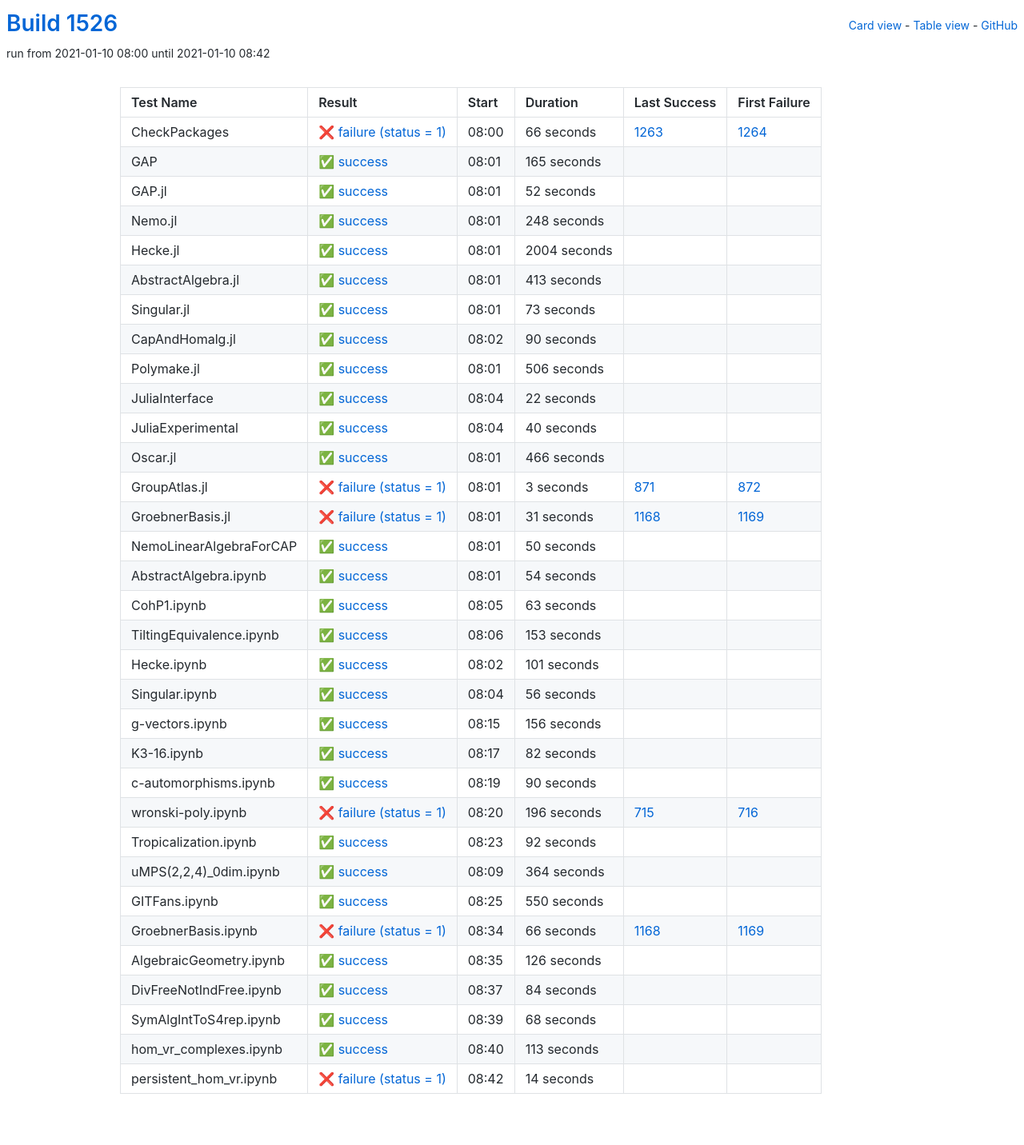
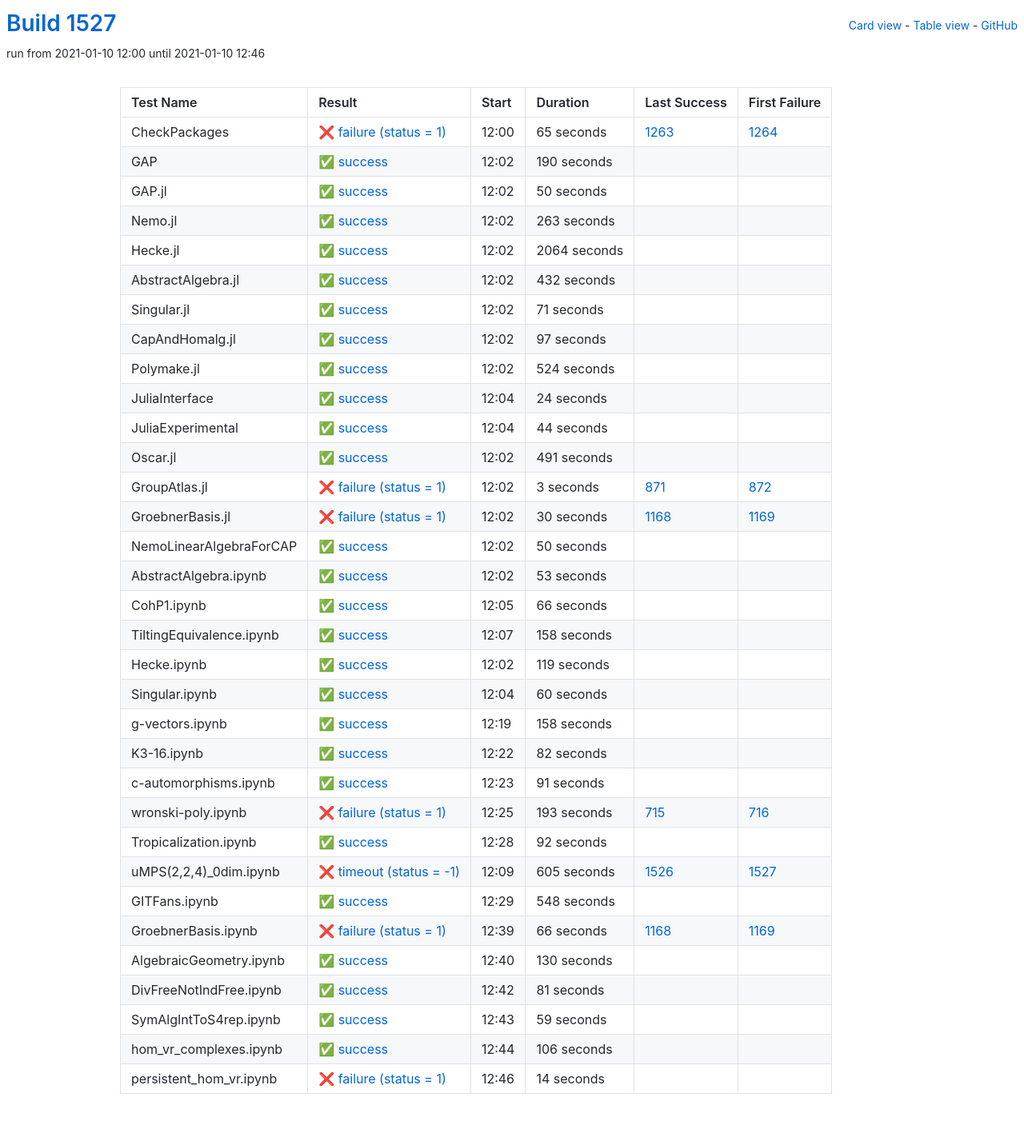
Before and after one commit to oscar-system/oscar-ci-status-stable, a Jekyll site: the page built from table.html, in a window 1280 px wide. Shown: the whole page at 80% size. Built offline with Jekyll 4.4.1, drawn with Linux system fonts in a browser that asks for light colours.

Commit message:
Build #1527

```diff
--- a/_data/ci.yml
+++ b/_data/ci.yml
@@ -1,6 +1,6 @@
 ---
-build: 1526
-build_url: https://oscarci.mathematik.uni-kl.de/job/oscar-stable/1526/
+build: 1527
+build_url: https://oscarci.mathematik.uni-kl.de/job/oscar-stable/1527/
 job: oscar-stable
 organization: oscar-system
 repo: oscar-ci-status-stable
@@ -8,152 +8,152 @@ repourl: https://github.com/oscar-system/oscar-ci-status-stable
 tests:
 - name: CheckPackages
   id: checkpackages
-  log: https://oscarci.mathematik.uni-kl.de/job/oscar-stable/1526/artifact/logs/build-1526/CheckPackages.log
-  start: 2021-01-10 08:00
+  log: https://oscarci.mathematik.uni-kl.de/job/oscar-stable/1527/artifact/logs/build-1527/CheckPackages.log
+  start: 2021-01-10 12:00
   success: false
   exitcode: 1
   status: failure
-  duration: 66
+  duration: 65
   last_success: 1263
   last_success_url: https://oscarci.mathematik.uni-kl.de/job/oscar-stable/1263/
   first_failure: 1264
   first_failure_url: https://oscarci.mathematik.uni-kl.de/job/oscar-stable/1264/
 - name: GAP
   id: gap
-  log: https://oscarci.mathematik.uni-kl.de/job/oscar-stable/1526/artifact/logs/build-1526/GAP.log
-  start: 2021-01-10 08:01
+  log: https://oscarci.mathematik.uni-kl.de/job/oscar-stable/1527/artifact/logs/build-1527/GAP.log
+  start: 2021-01-10 12:02
   success: true
   exitcode: 0
   status: success
-  duration: 165
+  duration: 190
   last_success: false
   last_success_url:
   first_failure: false
   first_failure_url:
 - name: GAP.jl
   id: gap-jl
-  log: https://oscarci.mathematik.uni-kl.de/job/oscar-stable/1526/artifact/logs/build-1526/GAP.jl.log
-  start: 2021-01-10 08:01
+  log: https://oscarci.mathematik.uni-kl.de/job/oscar-stable/1527/artifact/logs/build-1527/GAP.jl.log
+  start: 2021-01-10 12:02
   success: true
   exitcode: 0
   status: success
-  duration: 52
+  duration: 50
   last_success: false
   last_success_url:
   first_failure: false
   first_failure_url:
 - name: Nemo.jl
   id: nemo-jl
-  log: https://oscarci.mathematik.uni-kl.de/job/oscar-stable/1526/artifact/logs/build-1526/Nemo.jl.log
-  start: 2021-01-10 08:01
+  log: https://oscarci.mathematik.uni-kl.de/job/oscar-stable/1527/artifact/logs/build-1527/Nemo.jl.log
+  start: 2021-01-10 12:02
   success: true
   exitcode: 0
   status: success
-  duration: 248
+  duration: 263
   last_success: false
   last_success_url:
   first_failure: false
   first_failure_url:
 - name: Hecke.jl
   id: hecke-jl
-  log: https://oscarci.mathematik.uni-kl.de/job/oscar-stable/1526/artifact/logs/build-1526/Hecke.jl.log
-  start: 2021-01-10 08:01
+  log: https://oscarci.mathematik.uni-kl.de/job/oscar-stable/1527/artifact/logs/build-1527/Hecke.jl.log
+  start: 2021-01-10 12:02
   success: true
   exitcode: 0
   status: success
-  duration: 2004
+  duration: 2064
   last_success: false
   last_success_url:
   first_failure: false
   first_failure_url:
 - name: AbstractAlgebra.jl
   id: abstractalgebra-jl
-  log: https://oscarci.mathematik.uni-kl.de/job/oscar-stable/1526/artifact/logs/build-1526/AbstractAlgebra.jl.log
-  start: 2021-01-10 08:01
+  log: https://oscarci.mathematik.uni-kl.de/job/oscar-stable/1527/artifact/logs/build-1527/AbstractAlgebra.jl.log
+  start: 2021-01-10 12:02
   success: true
   exitcode: 0
   status: success
-  duration: 413
+  duration: 432
   last_success: false
   last_success_url:
   first_failure: false
   first_failure_url:
 - name: Singular.jl
   id: singular-jl
-  log: https://oscarci.mathematik.uni-kl.de/job/oscar-stable/1526/artifact/logs/build-1526/Singular.jl.log
-  start: 2021-01-10 08:01
+  log: https://oscarci.mathematik.uni-kl.de/job/oscar-stable/1527/artifact/logs/build-1527/Singular.jl.log
+  start: 2021-01-10 12:02
   success: true
   exitcode: 0
   status: success
-  duration: 73
+  duration: 71
   last_success: false
   last_success_url:
   first_failure: false
   first_failure_url:
 - name: CapAndHomalg.jl
   id: capandhomalg-jl
-  log: https://oscarci.mathematik.uni-kl.de/job/oscar-stable/1526/artifact/logs/build-1526/CapAndHomalg.jl.log
-  start: 2021-01-10 08:02
+  log: https://oscarci.mathematik.uni-kl.de/job/oscar-stable/1527/artifact/logs/build-1527/CapAndHomalg.jl.log
+  start: 2021-01-10 12:02
   success: true
   exitcode: 0
   status: success
-  duration: 90
+  duration: 97
   last_success: false
   last_success_url:
   first_failure: false
   first_failure_url:
 - name: Polymake.jl
   id: polymake-jl
-  log: https://oscarci.mathematik.uni-kl.de/job/oscar-stable/1526/artifact/logs/build-1526/Polymake.jl.log
-  start: 2021-01-10 08:01
+  log: https://oscarci.mathematik.uni-kl.de/job/oscar-stable/1527/artifact/logs/build-1527/Polymake.jl.log
+  start: 2021-01-10 12:02
   success: true
   exitcode: 0
   status: success
-  duration: 506
+  duration: 524
   last_success: false
   last_success_url:
   first_failure: false
   first_failure_url:
 - name: JuliaInterface
   id: juliainterface
-  log: https://oscarci.mathematik.uni-kl.de/job/oscar-stable/1526/artifact/logs/build-1526/JuliaInterface.log
-  start: 2021-01-10 08:04
+  log: https://oscarci.mathematik.uni-kl.de/job/oscar-stable/1527/artifact/logs/build-1527/JuliaInterface.log
+  start: 2021-01-10 12:04
   success: true
   exitcode: 0
   status: success
-  duration: 22
+  duration: 24
   last_success: false
   last_success_url:
   first_failure: false
   first_failure_url:
 - name: JuliaExperimental
   id: juliaexperimental
-  log: https://oscarci.mathematik.uni-kl.de/job/oscar-stable/1526/artifact/logs/build-1526/JuliaExperimental.log
-  start: 2021-01-10 08:04
+  log: https://oscarci.mathematik.uni-kl.de/job/oscar-stable/1527/artifact/logs/build-1527/JuliaExperimental.log
+  start: 2021-01-10 12:04
   success: true
   exitcode: 0
   status: success
-  duration: 40
+  duration: 44
   last_success: false
   last_success_url:
   first_failure: false
   first_failure_url:
 - name: Oscar.jl
   id: oscar-jl
-  log: https://oscarci.mathematik.uni-kl.de/job/oscar-stable/1526/artifact/logs/build-1526/Oscar.jl.log
-  start: 2021-01-10 08:01
+  log: https://oscarci.mathematik.uni-kl.de/job/oscar-stable/1527/artifact/logs/build-1527/Oscar.jl.log
+  start: 2021-01-10 12:02
   success: true
   exitcode: 0
   status: success
-  duration: 466
+  duration: 491
   last_success: false
   last_success_url:
   first_failure: false
   first_failure_url:
 - name: GroupAtlas.jl
   id: groupatlas-jl
-  log: https://oscarci.mathematik.uni-kl.de/job/oscar-stable/1526/artifact/logs/build-1526/GroupAtlas.jl.log
-  start: 2021-01-10 08:01
+  log: https://oscarci.mathematik.uni-kl.de/job/oscar-stable/1527/artifact/logs/build-1527/GroupAtlas.jl.log
+  start: 2021-01-10 12:02
   success: false
   exitcode: 1
   status: failure
@@ -164,20 +164,20 @@ tests:
   first_failure_url: https://oscarci.mathematik.uni-kl.de/job/oscar-stable/872/
 - name: GroebnerBasis.jl
   id: groebnerbasis-jl
-  log: https://oscarci.mathematik.uni-kl.de/job/oscar-stable/1526/artifact/logs/build-1526/GroebnerBasis.jl.log
-  start: 2021-01-10 08:01
+  log: https://oscarci.mathematik.uni-kl.de/job/oscar-stable/1527/artifact/logs/build-1527/GroebnerBasis.jl.log
+  start: 2021-01-10 12:02
   success: false
   exitcode: 1
   status: failure
-  duration: 31
+  duration: 30
   last_success: 1168
   last_success_url: https://oscarci.mathematik.uni-kl.de/job/oscar-stable/1168/
   first_failure: 1169
   first_failure_url: https://oscarci.mathematik.uni-kl.de/job/oscar-stable/1169/
 - name: NemoLinearAlgebraForCAP
   id: nemolinearalgebraforcap
-  log: https://oscarci.mathematik.uni-kl.de/job/oscar-stable/1526/artifact/logs/build-1526/NemoLinearAlgebraForCAP.log
-  start: 2021-01-10 08:01
+  log: https://oscarci.mathematik.uni-kl.de/job/oscar-stable/1527/artifact/logs/build-1527/NemoLinearAlgebraForCAP.log
+  start: 2021-01-10 12:02
   success: true
   exitcode: 0
   status: success
@@ -188,80 +188,80 @@ tests:
   first_failure_url:
 - name: AbstractAlgebra.ipynb
   id: abstractalgebra-ipynb
-  log: https://oscarci.mathematik.uni-kl.de/job/oscar-stable/1526/artifact/logs/build-1526/AbstractAlgebra.ipynb.log
-  start: 2021-01-10 08:01
+  log: https://oscarci.mathematik.uni-kl.de/job/oscar-stable/1527/artifact/logs/build-1527/AbstractAlgebra.ipynb.log
+  start: 2021-01-10 12:02
   success: true
   exitcode: 0
   status: success
-  duration: 54
+  duration: 53
   last_success: false
   last_success_url:
   first_failure: false
   first_failure_url:
 - name: CohP1.ipynb
   id: cohp1-ipynb
-  log: https://oscarci.mathematik.uni-kl.de/job/oscar-stable/1526/artifact/logs/build-1526/CohP1.ipynb.log
-  start: 2021-01-10 08:05
+  log: https://oscarci.mathematik.uni-kl.de/job/oscar-stable/1527/artifact/logs/build-1527/CohP1.ipynb.log
+  start: 2021-01-10 12:05
   success: true
   exitcode: 0
   status: success
-  duration: 63
+  duration: 66
   last_success: false
   last_success_url:
   first_failure: false
   first_failure_url:
 - name: TiltingEquivalence.ipynb
   id: tiltingequivalence-ipynb
-  log: https://oscarci.mathematik.uni-kl.de/job/oscar-stable/1526/artifact/logs/build-1526/TiltingEquivalence.ipynb.log
-  start: 2021-01-10 08:06
+  log: https://oscarci.mathematik.uni-kl.de/job/oscar-stable/1527/artifact/logs/build-1527/TiltingEquivalence.ipynb.log
+  start: 2021-01-10 12:07
   success: true
   exitcode: 0
   status: success
-  duration: 153
+  duration: 158
   last_success: false
   last_success_url:
   first_failure: false
   first_failure_url:
 - name: Hecke.ipynb
   id: hecke-ipynb
-  log: https://oscarci.mathematik.uni-kl.de/job/oscar-stable/1526/artifact/logs/build-1526/Hecke.ipynb.log
-  start: 2021-01-10 08:02
+  log: https://oscarci.mathematik.uni-kl.de/job/oscar-stable/1527/artifact/logs/build-1527/Hecke.ipynb.log
+  start: 2021-01-10 12:02
   success: true
   exitcode: 0
   status: success
-  duration: 101
+  duration: 119
   last_success: false
   last_success_url:
   first_failure: false
   first_failure_url:
 - name: Singular.ipynb
   id: singular-ipynb
-  log: https://oscarci.mathematik.uni-kl.de/job/oscar-stable/1526/artifact/logs/build-1526/Singular.ipynb.log
-  start: 2021-01-10 08:04
+  log: https://oscarci.mathematik.uni-kl.de/job/oscar-stable/1527/artifact/logs/build-1527/Singular.ipynb.log
+  start: 2021-01-10 12:04
   success: true
   exitcode: 0
   status: success
-  duration: 56
+  duration: 60
   last_success: false
   last_success_url:
   first_failure: false
   first_failure_url:
 - name: g-vectors.ipynb
   id: g-vectors-ipynb
-  log: https://oscarci.mathematik.uni-kl.de/job/oscar-stable/1526/artifact/logs/build-1526/g-vectors.ipynb.log
-  start: 2021-01-10 08:15
+  log: https://oscarci.mathematik.uni-kl.de/job/oscar-stable/1527/artifact/logs/build-1527/g-vectors.ipynb.log
+  start: 2021-01-10 12:19
   success: true
   exitcode: 0
   status: success
-  duration: 156
+  duration: 158
   last_success: false
   last_success_url:
   first_failure: false
   first_failure_url:
 - name: K3-16.ipynb
   id: k3-16-ipynb
-  log: https://oscarci.mathematik.uni-kl.de/job/oscar-stable/1526/artifact/logs/build-1526/K3-16.ipynb.log
-  start: 2021-01-10 08:17
+  log: https://oscarci.mathematik.uni-kl.de/job/oscar-stable/1527/artifact/logs/build-1527/K3-16.ipynb.log
+  start: 2021-01-10 12:22
   success: true
   exitcode: 0
   status: success
@@ -272,32 +272,32 @@ tests:
   first_failure_url:
 - name: c-automorphisms.ipynb
   id: c-automorphisms-ipynb
-  log: https://oscarci.mathematik.uni-kl.de/job/oscar-stable/1526/artifact/logs/build-1526/c-automorphisms.ipynb.log
-  start: 2021-01-10 08:19
+  log: https://oscarci.mathematik.uni-kl.de/job/oscar-stable/1527/artifact/logs/build-1527/c-automorphisms.ipynb.log
+  start: 2021-01-10 12:23
   success: true
   exitcode: 0
   status: success
-  duration: 90
+  duration: 91
   last_success: false
   last_success_url:
   first_failure: false
   first_failure_url:
 - name: wronski-poly.ipynb
   id: wronski-poly-ipynb
-  log: https://oscarci.mathematik.uni-kl.de/job/oscar-stable/1526/artifact/logs/build-1526/wronski-poly.ipynb.log
-  start: 2021-01-10 08:20
+  log: https://oscarci.mathematik.uni-kl.de/job/oscar-stable/1527/artifact/logs/build-1527/wronski-poly.ipynb.log
+  start: 2021-01-10 12:25
   success: false
   exitcode: 1
   status: failure
-  duration: 196
+  duration: 193
   last_success: 715
   last_success_url: https://oscarci.mathematik.uni-kl.de/job/oscar-stable/715/
   first_failure: 716
   first_failure_url: https://oscarci.mathematik.uni-kl.de/job/oscar-stable/716/
 - name: Tropicalization.ipynb
   id: tropicalization-ipynb
-  log: https://oscarci.mathematik.uni-kl.de/job/oscar-stable/1526/artifact/logs/build-1526/Tropicalization.ipynb.log
-  start: 2021-01-10 08:23
+  log: https://oscarci.mathematik.uni-kl.de/job/oscar-stable/1527/artifact/logs/build-1527/Tropicalization.ipynb.log
+  start: 2021-01-10 12:28
   success: true
   exitcode: 0
   status: success
@@ -308,32 +308,32 @@ tests:
   first_failure_url:
 - name: uMPS(2,2,4)_0dim.ipynb
   id: umps-2-2-4-0dim-ipynb
-  log: https://oscarci.mathematik.uni-kl.de/job/oscar-stable/1526/artifact/logs/build-1526/uMPS-2-2-4-_0dim.ipynb.log
-  start: 2021-01-10 08:09
+  log: https://oscarci.mathematik.uni-kl.de/job/oscar-stable/1527/artifact/logs/build-1527/uMPS-2-2-4-_0dim.ipynb.log
+  start: 2021-01-10 12:09
+  success: false
+  exitcode: -1
+  status: timeout
+  duration: 605
+  last_success: 1526
+  last_success_url: https://oscarci.mathematik.uni-kl.de/job/oscar-stable/1526/
+  first_failure: 1527
+  first_failure_url: https://oscarci.mathematik.uni-kl.de/job/oscar-stable/1527/
+- name: GITFans.ipynb
+  id: gitfans-ipynb
+  log: https://oscarci.mathematik.uni-kl.de/job/oscar-stable/1527/artifact/logs/build-1527/GITFans.ipynb.log
+  start: 2021-01-10 12:29
   success: true
   exitcode: 0
   status: success
-  duration: 364
-  last_success: false
-  last_success_url:
-  first_failure: false
-  first_failure_url:
-- name: GITFans.ipynb
-  id: gitfans-ipynb
-  log: https://oscarci.mathematik.uni-kl.de/job/oscar-stable/1526/artifact/logs/build-1526/GITFans.ipynb.log
-  start: 2021-01-10 08:25
-  success: true
-  exitcode: 0
-  status: success
-  duration: 550
+  duration: 548
   last_success: false
   last_success_url:
   first_failure: false
   first_failure_url:
 - name: GroebnerBasis.ipynb
   id: groebnerbasis-ipynb
-  log: https://oscarci.mathematik.uni-kl.de/job/oscar-stable/1526/artifact/logs/build-1526/GroebnerBasis.ipynb.log
-  start: 2021-01-10 08:34
+  log: https://oscarci.mathematik.uni-kl.de/job/oscar-stable/1527/artifact/logs/build-1527/GroebnerBasis.ipynb.log
+  start: 2021-01-10 12:39
   success: false
   exitcode: 1
   status: failure
@@ -344,56 +344,56 @@ tests:
   first_failure_url: https://oscarci.mathematik.uni-kl.de/job/oscar-stable/1169/
 - name: AlgebraicGeometry.ipynb
   id: algebraicgeometry-ipynb
-  log: https://oscarci.mathematik.uni-kl.de/job/oscar-stable/1526/artifact/logs/build-1526/AlgebraicGeometry.ipynb.log
-  start: 2021-01-10 08:35
+  log: https://oscarci.mathematik.uni-kl.de/job/oscar-stable/1527/artifact/logs/build-1527/AlgebraicGeometry.ipynb.log
+  start: 2021-01-10 12:40
   success: true
   exitcode: 0
   status: success
-  duration: 126
+  duration: 130
   last_success: false
   last_success_url:
   first_failure: false
   first_failure_url:
 - name: DivFreeNotIndFree.ipynb
   id: divfreenotindfree-ipynb
-  log: https://oscarci.mathematik.uni-kl.de/job/oscar-stable/1526/artifact/logs/build-1526/DivFreeNotIndFree.ipynb.log
-  start: 2021-01-10 08:37
+  log: https://oscarci.mathematik.uni-kl.de/job/oscar-stable/1527/artifact/logs/build-1527/DivFreeNotIndFree.ipynb.log
+  start: 2021-01-10 12:42
   success: true
   exitcode: 0
   status: success
-  duration: 84
+  duration: 81
   last_success: false
   last_success_url:
   first_failure: false
   first_failure_url:
 - name: SymAlgIntToS4rep.ipynb
   id: symalginttos4rep-ipynb
-  log: https://oscarci.mathematik.uni-kl.de/job/oscar-stable/1526/artifact/logs/build-1526/SymAlgIntToS4rep.ipynb.log
-  start: 2021-01-10 08:39
+  log: https://oscarci.mathematik.uni-kl.de/job/oscar-stable/1527/artifact/logs/build-1527/SymAlgIntToS4rep.ipynb.log
+  start: 2021-01-10 12:43
   success: true
   exitcode: 0
   status: success
-  duration: 68
+  duration: 59
   last_success: false
   last_success_url:
   first_failure: false
   first_failure_url:
 - name: hom_vr_complexes.ipynb
   id: hom-vr-complexes-ipynb
-  log: https://oscarci.mathematik.uni-kl.de/job/oscar-stable/1526/artifact/logs/build-1526/hom_vr_complexes.ipynb.log
-  start: 2021-01-10 08:40
+  log: https://oscarci.mathematik.uni-kl.de/job/oscar-stable/1527/artifact/logs/build-1527/hom_vr_complexes.ipynb.log
+  start: 2021-01-10 12:44
   success: true
   exitcode: 0
   status: success
-  duration: 113
+  duration: 106
   last_success: false
   last_success_url:
   first_failure: false
   first_failure_url:
 - name: persistent_hom_vr.ipynb
   id: persistent-hom-vr-ipynb
-  log: https://oscarci.mathematik.uni-kl.de/job/oscar-stable/1526/artifact/logs/build-1526/persistent_hom_vr.ipynb.log
-  start: 2021-01-10 08:42
+  log: https://oscarci.mathematik.uni-kl.de/job/oscar-stable/1527/artifact/logs/build-1527/persistent_hom_vr.ipynb.log
+  start: 2021-01-10 12:46
   success: false
   exitcode: 1
   status: failure
```
Also changed, not shown: README.md.
